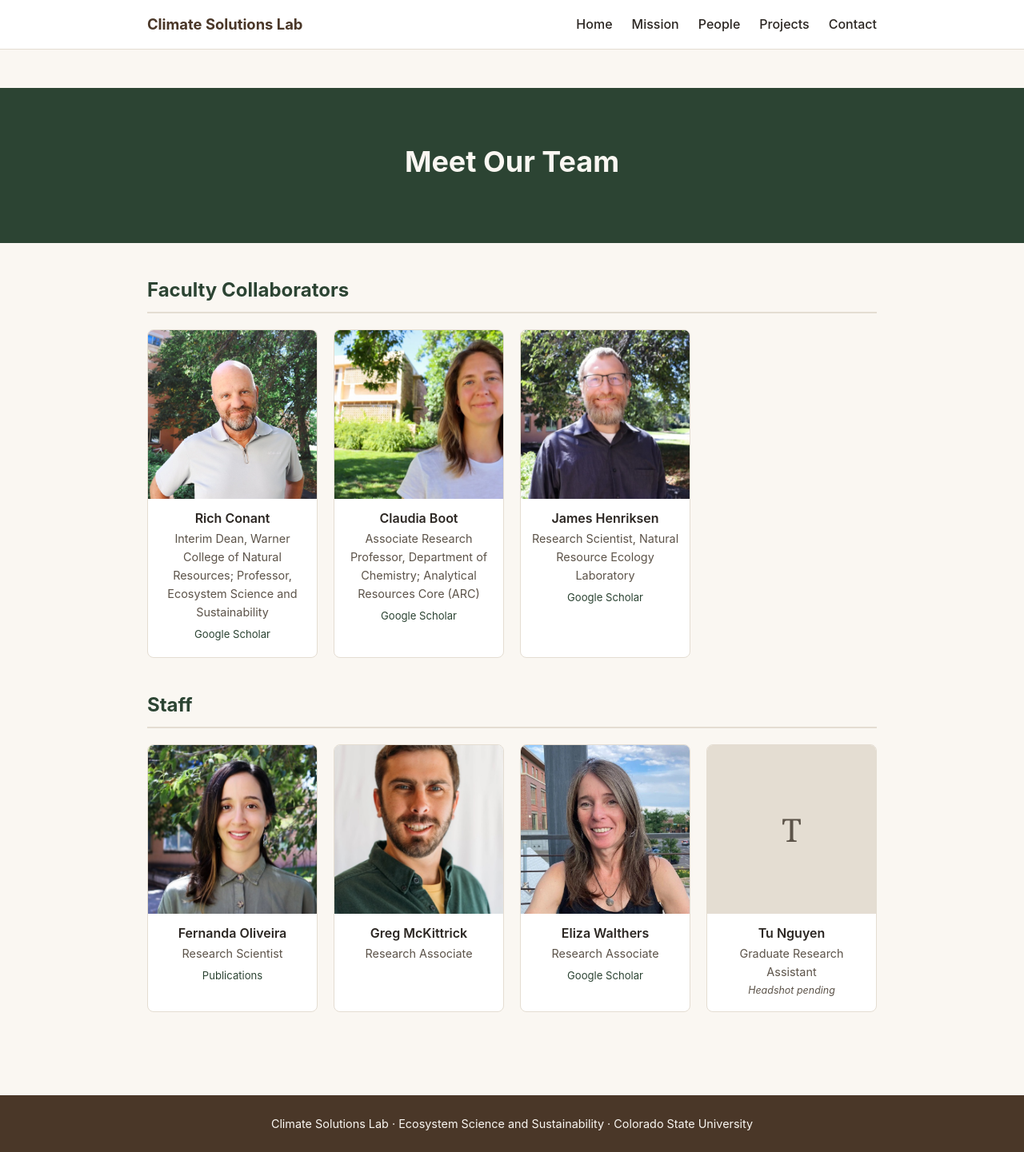
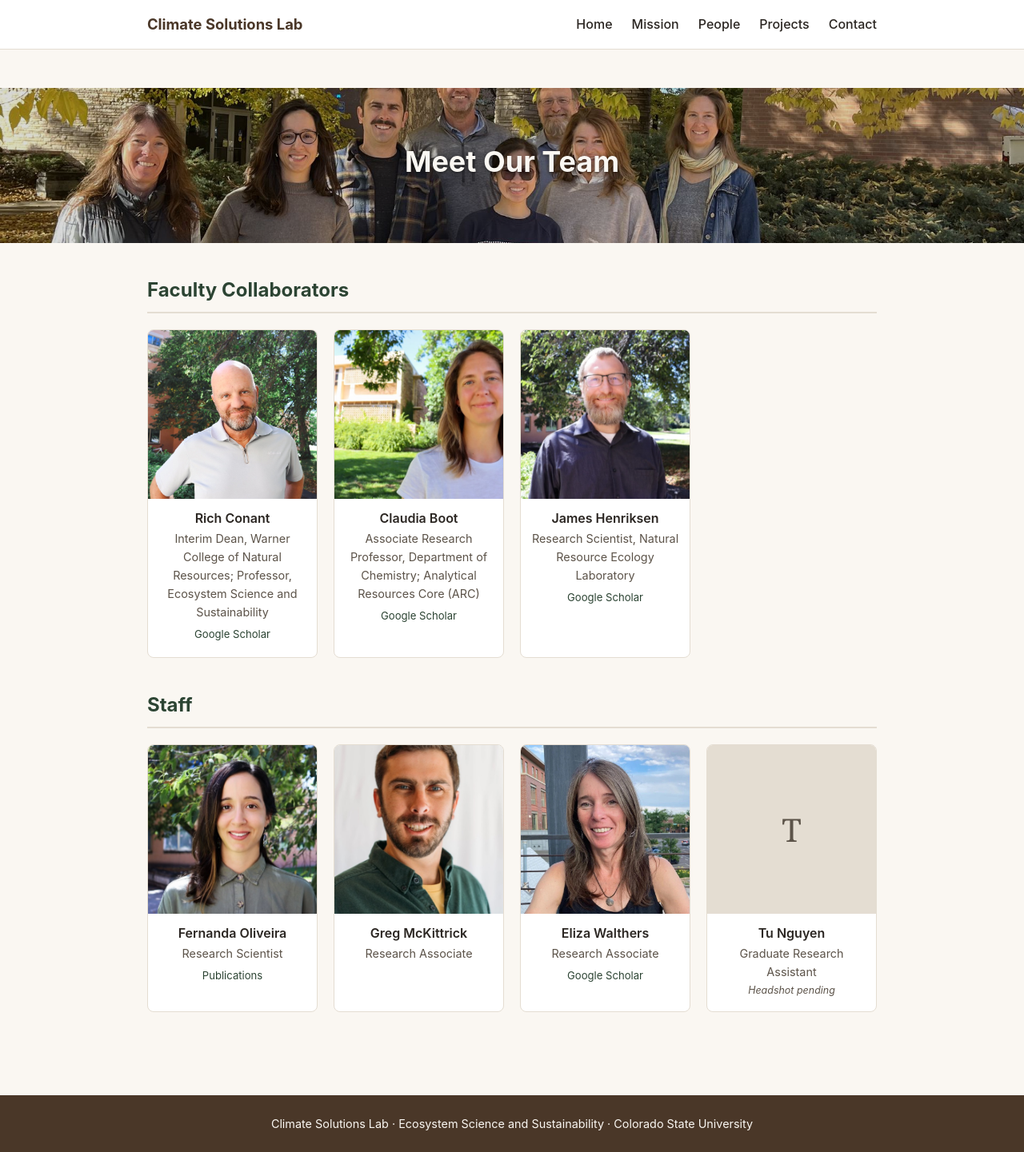
Before and after one commit to conant-csu/conant-csu.github.io, a Jekyll site: the page built from people.md, in a window 1280 px wide. Shown: the whole page at 80% size. Built offline with Jekyll 4.4.1, drawn with Linux system fonts in a browser that asks for light colours.

Commit message:
Use full-team fall-leaves photo for People banner, cropped to faces

```diff
--- a/people.md
+++ b/people.md
@@ -4,11 +4,8 @@ title: People
 permalink: /people/
 ---
 
-<!-- TODO: temporary solid-color hero — laboratory-high-five.jpg pulled because a
-     lab coat in it has a visible third-party logo patch that can't be reliably
-     cropped out (background-size:cover only crops vertically here, so the full
-     width, including the patch, is always in frame). Needs a replacement photo. -->
-<div class="hero">
+<!-- Banner photo: full lab team under the fall-leaves tree near the building, cropped to faces -->
+<div class="hero with-image" style="background-image: url('{{ '/assets/images/banners/team-fall-leaves.jpg' | relative_url }}');">
   <div class="wrap">
     <h1>Meet Our Team</h1>
   </div>
```
Also changed, not shown: assets/images/banners/laboratory-high-five.jpg (deleted), assets/images/banners/team-fall-leaves.jpg (added).
